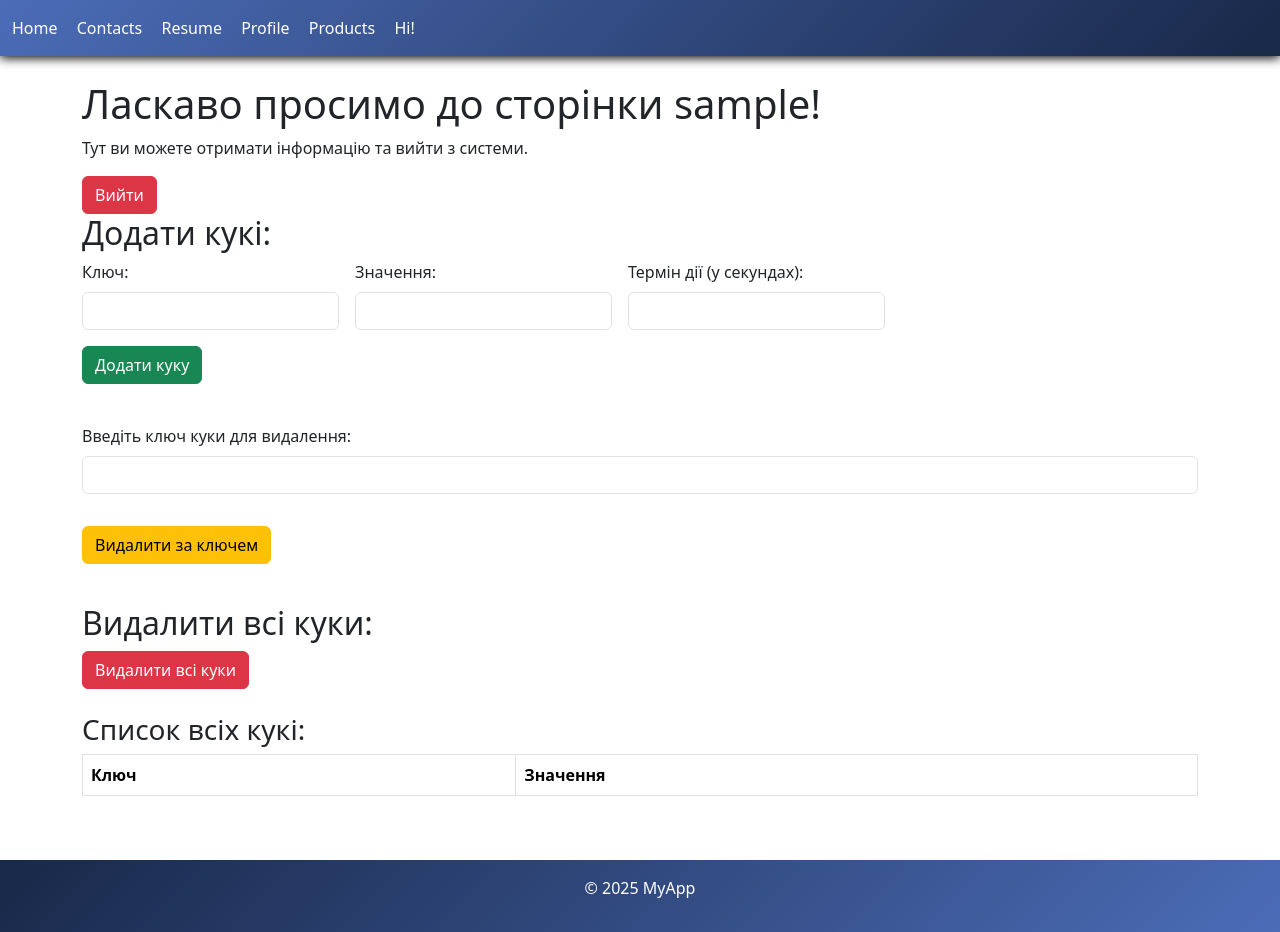
After one commit to DenysHuhliak/flask-app-lab, a Flask app: page /profile in a window 1280 px wide. The commit adds this page. Run offline with Flask 3, Linux system fonts and the light colour scheme; the visitor is signed in with stand-in values (Sample User, id 1); lists and menus that the app fills with data are empty.

Commit message:
Update cookie

```diff
--- a/app/routes.py
+++ b/app/routes.py
@@ -1,4 +1,5 @@
-from flask import render_template
+from flask import render_template, request, redirect, url_for, flash, session, make_response
+from datetime import timedelta
 from . import app
 
 @app.route('/')
@@ -12,3 +13,88 @@ def resume():
 @app.route('/contacts')
 def contacts():
     return render_template("contacts.html")
+
+@app.route('/login', methods=['GET', 'POST'])
+def login():
+    error = None
+    if request.method == 'POST':
+        username = request.form["username"]
+        session["username"] = username
+        if request.form['username'] != 'admin' or \
+                request.form['password'] != 'secret':
+            error = 'Invalid credentials'
+        else:
+            flash('You were successfully logged in')
+            return redirect(url_for('get_profile'))
+    return render_template('login.html', error=error)
+
+@app.route("/profile")
+def get_profile():
+    if "username" in session:
+        username_value = session["username"]
+        return render_template("profile.html", username=username_value, cookies=request.cookies)
+    return redirect(url_for("login"))
+
+@app.route('/logout')
+def logout():
+    session.pop('username', None)
+    return redirect(url_for('index'))
+
+@app.route('/set_cookie')
+def set_cookie():
+    response = make_response('Кука встановлена')
+    response.set_cookie('username', 'student', max_age=timedelta(seconds=60))
+    response.set_cookie('color', '', max_age=timedelta(seconds=60))
+    return response
+
+# @app.route('/get_cookie')
+# def get_cookie():
+#     username = request.cookies.get('username')
+#     return f'Користувач: {username}'
+
+# @app.route('/delete_cookie')
+# def delete_cookie():
+#     response = make_response('Кука видалена')
+#     #response.set_cookie('username', '', expires=0) # response.set_cookie('username', '', max_age=0)
+#     response.delete_cookie('color')
+#     return response
+@app.route('/add_cookie', methods=['POST'])
+def add_cookie():
+    if "username" not in session:
+        return redirect(url_for("login"))
+
+    key = request.form.get("cookie_key")
+    value = request.form.get("cookie_value")
+    age = int(request.form.get("cookie_age"))
+
+    response = make_response(redirect(url_for('get_profile')))
+    response.set_cookie(key, value, max_age=age)
+    flash(f"Кука '{key}' успішно додана!")
+    return response
+
+
+@app.route('/delete_cookie_key', methods=['POST'])
+def delete_cookie_key():
+    if "username" not in session:
+        return redirect(url_for("login"))
+
+    key = request.form.get("del_key")
+
+    response = make_response(redirect(url_for('get_profile')))
+    response.delete_cookie(key)
+
+    flash(f"Кука '{key}' видалена!")
+    return response
+
+
+@app.route('/delete_all_cookies')
+def delete_all_cookies():
+    if "username" not in session:
+        return redirect(url_for("login"))
+
+    response = make_response(redirect(url_for('get_profile')))
+    for key in request.cookies.keys():
+        response.delete_cookie(key)
+
+    flash("Всі куки видалено!")
+    return response
--- a/app/static/css/mystyle.css
+++ b/app/static/css/mystyle.css
@@ -1,9 +1,24 @@
+html, body {
+    height: 100%;
+    margin: 0;
+}
 .nav {
   background: linear-gradient(135deg, #4b6cb7, #182848);
   color: white;
   padding: 1rem 0;
   box-shadow: 0 2px 10px black;
 }
+
 .nav div a {
-    padding-right: 15px;
+  padding-right: 15px;
 }
+
+.sticky-footer-layout {
+    min-height: 100%;
+    display: flex;
+    flex-direction: column;
+}
+
+.content-wrapper {
+    flex: 1;
+}
--- a/app/templates/base.html
+++ b/app/templates/base.html
@@ -15,11 +15,20 @@
     {% endblock %}
 </head>
 
-<body>
+<body class="sticky-footer-layout">
     {% include "includes/nav.html" %}
+    <main style="flex: 1;" class="container mt-4 mb-5">
+        {% with messages = get_flashed_messages() %}
+        {% if messages %}
+        <ul class=flashes>
+            {% for message in messages %}
+            <li>{{ message }}</li>
+            {% endfor %}
+        </ul>
+        {% endif %}
+        {% endwith %}
 
 
-    <main class="container mt-4 mb-5">
         {% block content %} {% endblock %}
     </main>
 
--- a/app/templates/includes/footer.html
+++ b/app/templates/includes/footer.html
@@ -1,4 +1,4 @@
-<footer style="background: linear-gradient(135deg, #182848, #4b6cb7);"
-  class="text-center text-muted py-3 border-top fixed-bottom">
+<footer style="background: linear-gradient(135deg, #182848, #4b6cb7); "
+  class="bg-dark text-white text-center py-3">
   <p style="color: white;">&copy; 2025 MyApp</p>
 </footer>
--- a/app/templates/includes/nav.html
+++ b/app/templates/includes/nav.html
@@ -1,7 +1,10 @@
 <nav class="nav">
   <div class="container-fluid">
-    <a class="navbar-brand" href="{{ url_for('index') }}">Іndex</a>
+    <a class="navbar-brand" href="{{ url_for('index') }}">Home</a>
     <a class="navbar-brand" href="{{ url_for('contacts') }}">Contacts</a>
     <a class="navbar-brand" href="{{ url_for('resume') }}">Resume</a>
+    <a class="navbar-brand" href="{{ url_for('get_profile') }}">Profile</a>
+    <a class="navbar-brand" href="{{ url_for('users.get_products') }}">Products</a>
+    <a class="navbar-brand" href="{{ url_for('users.admin') }}">Hi!</a>
   </div>
 </nav>
--- a/app/templates/index.html
+++ b/app/templates/index.html
@@ -1,2 +1,7 @@
 {% extends "base.html" %}
 {% block title %}Index{% endblock %}
+{% block content %}
+<h3>Початкова сторінка</h3>
+ <h1>Overview</h1>
+  <p>Do you want to <a class="btn btn-primary" href="{{ url_for('login') }}">log in?</a>
+{% endblock %}
--- /dev/null
+++ b/app/templates/profile.html
@@ -0,0 +1,66 @@
+{% extends 'base.html' %}
+
+{% block title %}Greeting Page{% endblock %}
+
+{% block content %}
+
+<h1>Ласкаво просимо до сторінки {{ username }}!</h1>
+<p>Тут ви можете отримати інформацію та вийти з системи.</p>
+<a class="btn btn-danger" href="{{url_for('logout')}}">Вийти</a>
+
+<h2>Додати кукі:</h2>
+
+<form method="POST" action="{{ url_for('add_cookie') }}" class="row g-3">
+    <div class="col-auto">
+        <label for="cookie_key" class="form-label">Ключ:</label>
+        <input type="text" class="form-control" id="cookie_key" name="cookie_key" required>
+    </div>
+    <div class="col-auto">
+        <label for="cookie_value" class="form-label">Значення:</label>
+        <input type="text" class="form-control" id="cookie_value" name="cookie_value" required>
+    </div>
+    <div class="col-auto">
+        <label for="cookie_age" class="form-label">Термін дії (у секундах):</label>
+        <input type="number" class="form-control" id="cookie_age" name="cookie_age" min="1" required>
+    </div>
+    <div class="mb-3">
+        <button class="btn btn-success" type="submit">Додати куку</button>
+    </div>
+</form>
+<br>
+
+
+<form method="POST" action="{{ url_for('delete_cookie_key') }}" class="row g-3">
+    <div class="mb-3">
+    <label for="del_key" class="form-label">Введіть ключ куки для видалення:</label>
+    <input type="text" class="form-control" id="del_key" name="del_key">
+    </div>
+    <div class="mb-3">
+        <button class="btn btn-warning" type="submit">Видалити за ключем</button>
+    </div>
+</form>
+<br>
+
+<h2>Видалити всі куки:</h2>
+<a class="btn btn-danger" href="{{ url_for('delete_all_cookies') }}">Видалити всі куки</a>
+<br><br>
+
+<h3>Список всіх кукі:</h3>
+<table class="table table-bordered">
+    <thead>
+        <tr>
+            <th>Ключ</th>
+            <th>Значення</th>
+        </tr>
+    </thead>
+    <tbody>
+        {% for key, value in cookies.items() %}
+        <tr>
+            <td>{{ key }}</td>
+            <td>{{ value }}</td>
+        </tr>
+        {% endfor %}
+    </tbody>
+</table>
+
+{% endblock %}
```
Also changed, not shown: app/templates/login.html (added, +22 -0 lines).
